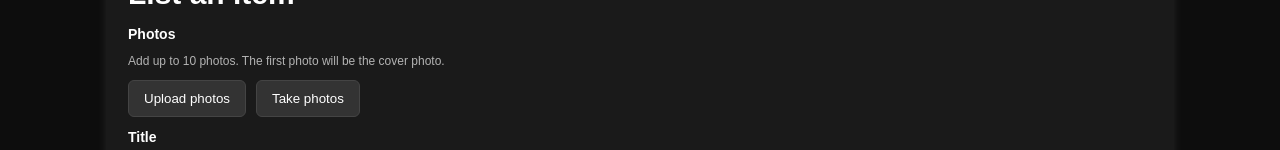
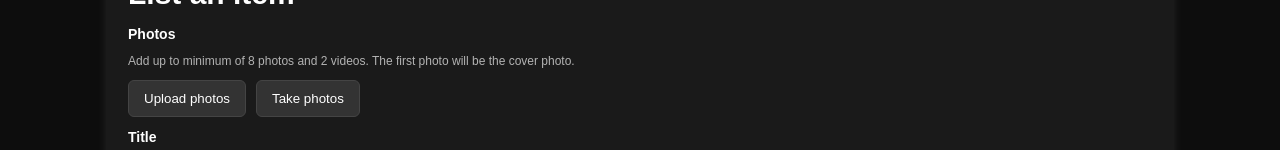
Before and after one commit to vaibhav-katyal/preloved-picks, a website: page list.html in a window 1280 px wide. Shown: the top 150 px of the page. Drawn offline with Linux system fonts and the light colour scheme.

Commit message:
updatelist

```diff
--- a/list.html
+++ b/list.html
@@ -13,7 +13,7 @@
         <h1>List an item</h1>
 
         <label>Photos</label>
-        <p>Add up to 10 photos. The first photo will be the cover photo.</p>
+        <p>Add up to minimum of 8 photos and 2 videos. The first photo will be the cover photo.</p>
         <div class="photo-buttons">
             <button class="upload-btn">Upload photos</button>
             <button class="take-btn">Take photos</button>
```
